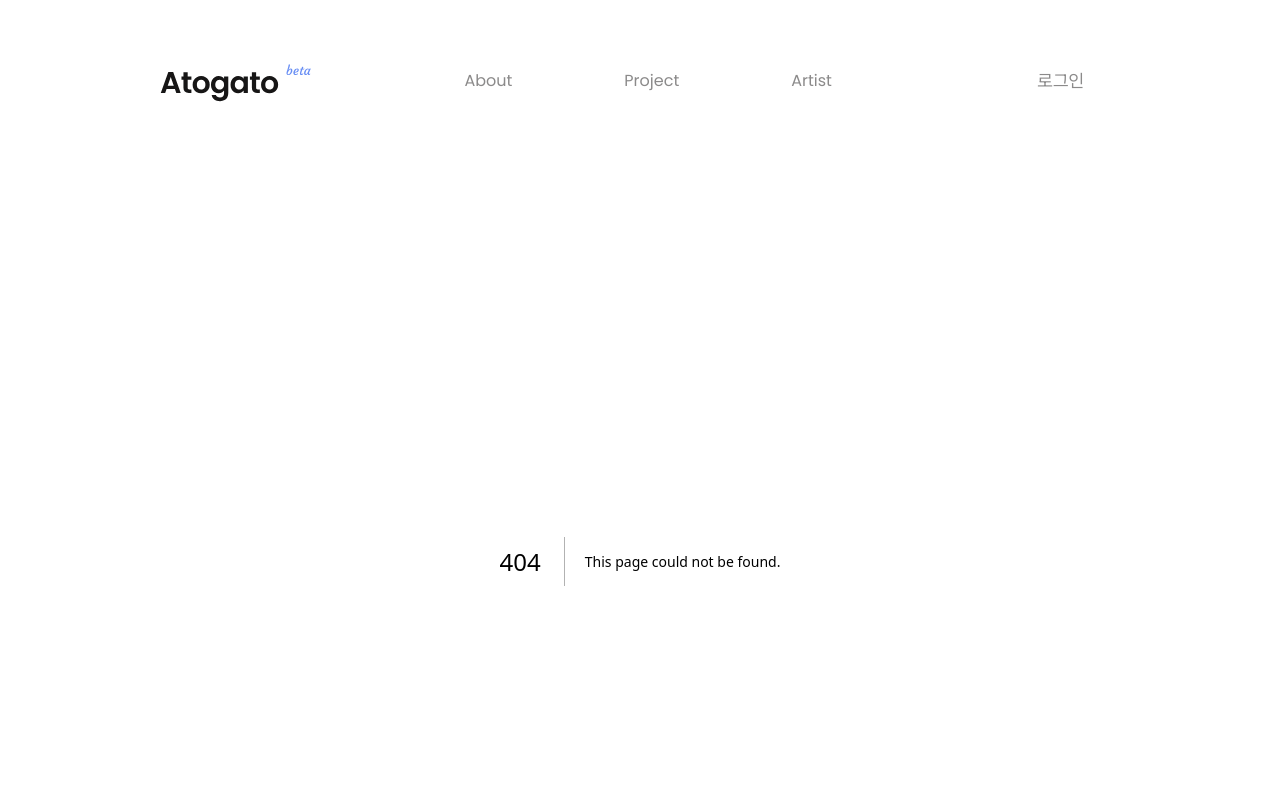
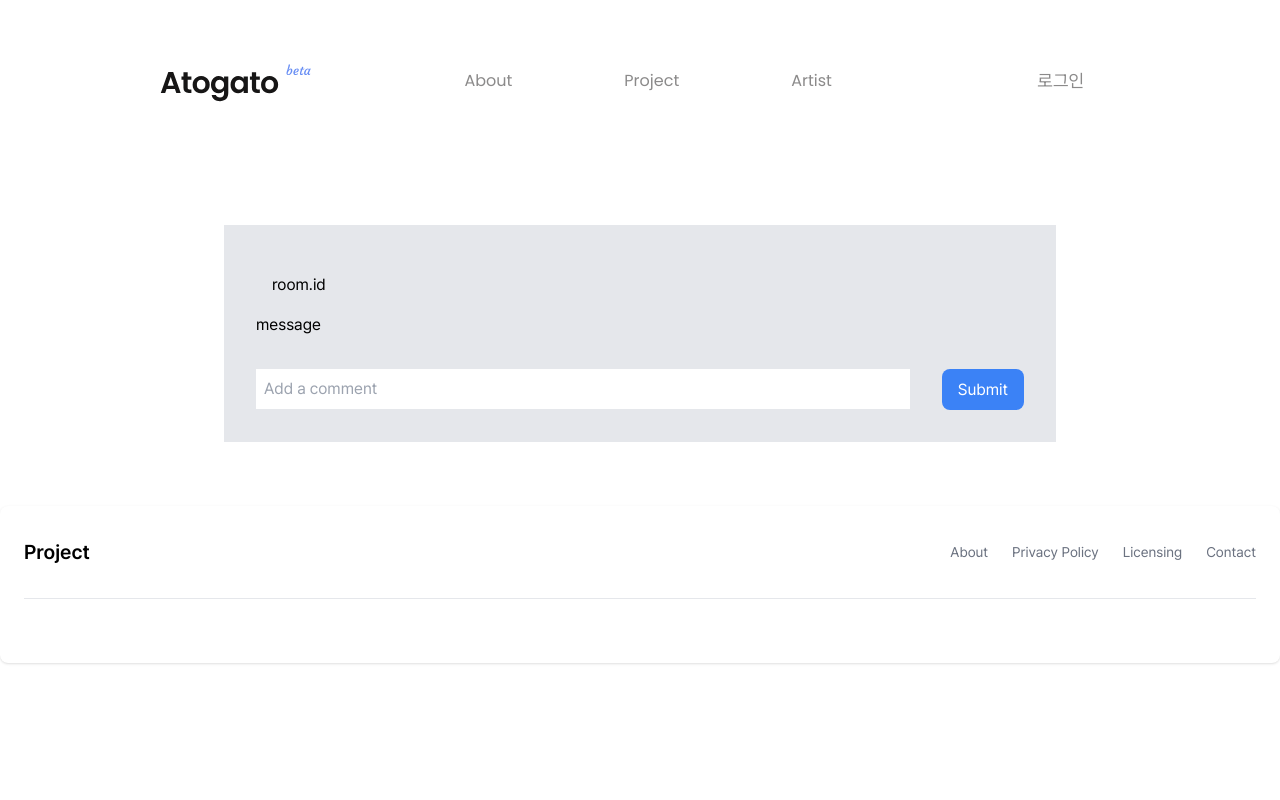
Before and after one commit to Atogato/Atogato, a Next.js app in the folder frontend/: page /chat/room/1 in a window 1280 px wide. Before the commit this address had no page. Shown: the top 800 px of the page. Built offline with nearby package versions, Linux system fonts and the light colour scheme.

Commit message:
Feat(FE):Chat api 연동

```diff
--- /dev/null
+++ b/frontend/src/app/chat/components/ChatCard.tsx
@@ -0,0 +1,26 @@
+import Link from 'next/link'
+
+type RoomType = {
+  id: number
+  senderId: number
+  receiverId: number
+  recentMessage: string
+  date: string
+}
+interface RoomProps {
+  room: RoomType
+}
+
+export default function ChatCard({ room }: RoomProps): JSX.Element {
+  return (
+    <div className="mx-10 my-4 rounded-3xl bg-white">
+      <div className="px-8 pt-4">{room.senderId}</div>
+      <div className="px-10 pb-4 pt-2">{room.recentMessage}</div>
+      <Link prefetch={false} href={`../chat/room/${room.id}`}>
+        <button className="rounded border border-blue-500 bg-transparent px-2 py-1 text-sm text-blue-700 hover:border-transparent hover:bg-blue-500 hover:text-white">
+          Enter
+        </button>
+      </Link>
+    </div>
+  )
+}
--- /dev/null
+++ b/frontend/src/app/chat/components/ChatList.tsx
@@ -0,0 +1,34 @@
+import ChatCard from './ChatCard'
+export default function ChatList() {
+  const chatRooms = [
+    {
+      id: 1,
+      senderId: 11,
+      receiverId: 2,
+      recentMessage: 'Hello, how are you?',
+      date: '2022-01-01',
+    },
+    {
+      id: 2,
+      senderId: 33,
+      receiverId: 1,
+      recentMessage: "I'm doing great, thanks!",
+      date: '2022-01-02',
+    },
+    {
+      id: 3,
+      senderId: 22,
+      receiverId: 3,
+      recentMessage: "Let's meet tomorrow.",
+      date: '2022-01-03',
+    },
+  ]
+  return (
+    <div className="relative mx-56 my-16 bg-gray-200 pb-4">
+      <div className="py-4 text-center text-2xl">채팅방</div>
+      {chatRooms.map((room) => (
+        <ChatCard room={room} key={room.id} />
+      ))}
+    </div>
+  )
+}
--- /dev/null
+++ b/frontend/src/app/chat/components/ReceiverBubble.tsx
@@ -0,0 +1,11 @@
+type messageProps = {
+  message: string
+}
+
+export default function ReceiverBubble({ message }: messageProps): JSX.Element {
+  return (
+    <div className="mb-2 ml-auto rounded-3xl bg-white p-4">
+      <div style={{ display: 'inline-block', maxWidth: '100%' }}>{message}</div>
+    </div>
+  )
+}
--- /dev/null
+++ b/frontend/src/app/chat/components/SenderBubble.tsx
@@ -0,0 +1,11 @@
+type messageProps = {
+  message: string
+}
+
+export default function SenderBubble({ message }: messageProps): JSX.Element {
+  return (
+    <div className="mb-2 w-1/2 content-end rounded-3xl bg-white p-4">
+      <div>{message}</div>
+    </div>
+  )
+}
--- /dev/null
+++ b/frontend/src/app/chat/page.tsx
@@ -0,0 +1,4 @@
+import ChatList from './components/ChatList'
+export default function Chat() {
+  return <ChatList />
+}
--- /dev/null
+++ b/frontend/src/app/chat/room/[roomId]/page.tsx
@@ -0,0 +1,105 @@
+'use client'
+
+import { useParams } from 'next/navigation'
+import { useEffect, useState } from 'react'
+import { localStorage } from '@/app/storage'
+
+import ReceiverBubble from '../../components/ReceiverBubble'
+import SenderBubble from '../../components/SenderBubble'
+
+type Messages = {
+  id: number
+  content: string
+  senderName: string
+  receiverName: string
+  roomId: number
+  createdDate: string
+}
+
+export default function Room() {
+  const urlId = useParams()
+  const id = urlId.roomId
+
+  const [token, setToken] = useState<string | null>()
+  const [result, setResult] = useState<Messages[]>([])
+  const [message, setMessage] = useState<string>('')
+
+  const getMessages = async () => {
+    try {
+      const data = await fetch(`http://localhost:7072/api/messages/${id}`, {
+        method: 'GET',
+        headers: {
+          Authorization: `Bearer ${token}`,
+        },
+      })
+      const jsonData = await data.json()
+      setResult(jsonData.data)
+    } catch (error) {
+      console.error('Error fetching data:', error)
+    }
+  }
+  const rid = '2'
+
+  useEffect(() => {
+    const user = localStorage.getItem('token')
+    setToken(user)
+    if (token) {
+      getMessages()
+    }
+  }, [token])
+
+  const onSubmit = async (event: React.FormEvent<HTMLFormElement>) => {
+    event.preventDefault()
+    try {
+      const response = await fetch(`http://localhost:7072/api/messages?receiverId=${rid}`, {
+        method: 'POST',
+        headers: {
+          Authorization: `Bearer ${token}`,
+          'Content-Type': 'application/json',
+        },
+        body: JSON.stringify(message),
+      })
+      if (response.ok) {
+        window.alert('Success!')
+        setMessage('')
+        getMessages()
+      } else {
+        window.alert('Error')
+      }
+    } catch (error) {
+      window.alert('error')
+    }
+    getMessages()
+  }
+  const onChange = (event: React.ChangeEvent<HTMLInputElement>) => {
+    const commentValue = event.target.value
+    setMessage(commentValue)
+  }
+
+  return (
+    <div className="mx-56 my-16 bg-gray-200 p-8">
+      <div className="grid-rows-3">
+        <div className="m-4">room.id</div>
+        <div>message</div>
+        {result.map((message) => {
+          if (rid === message.receiverName) {
+            return <SenderBubble key={message.id} message={message.content} />
+          } else {
+            return <ReceiverBubble key={message.id} message={message.content} />
+          }
+        })}
+        <div>
+          <form onSubmit={onSubmit} className="mt-8 flex gap-8">
+            <input
+              onChange={onChange}
+              type="text"
+              placeholder="Add a comment"
+              className="w-full border-b p-2 outline-none focus:border-b-gray-700"
+            />
+            <button className="rounded-lg bg-blue-500 px-4 py-2 text-white">Submit</button>
+          </form>
+        </div>
+      </div>
+    </div>
+  )
+}
```
